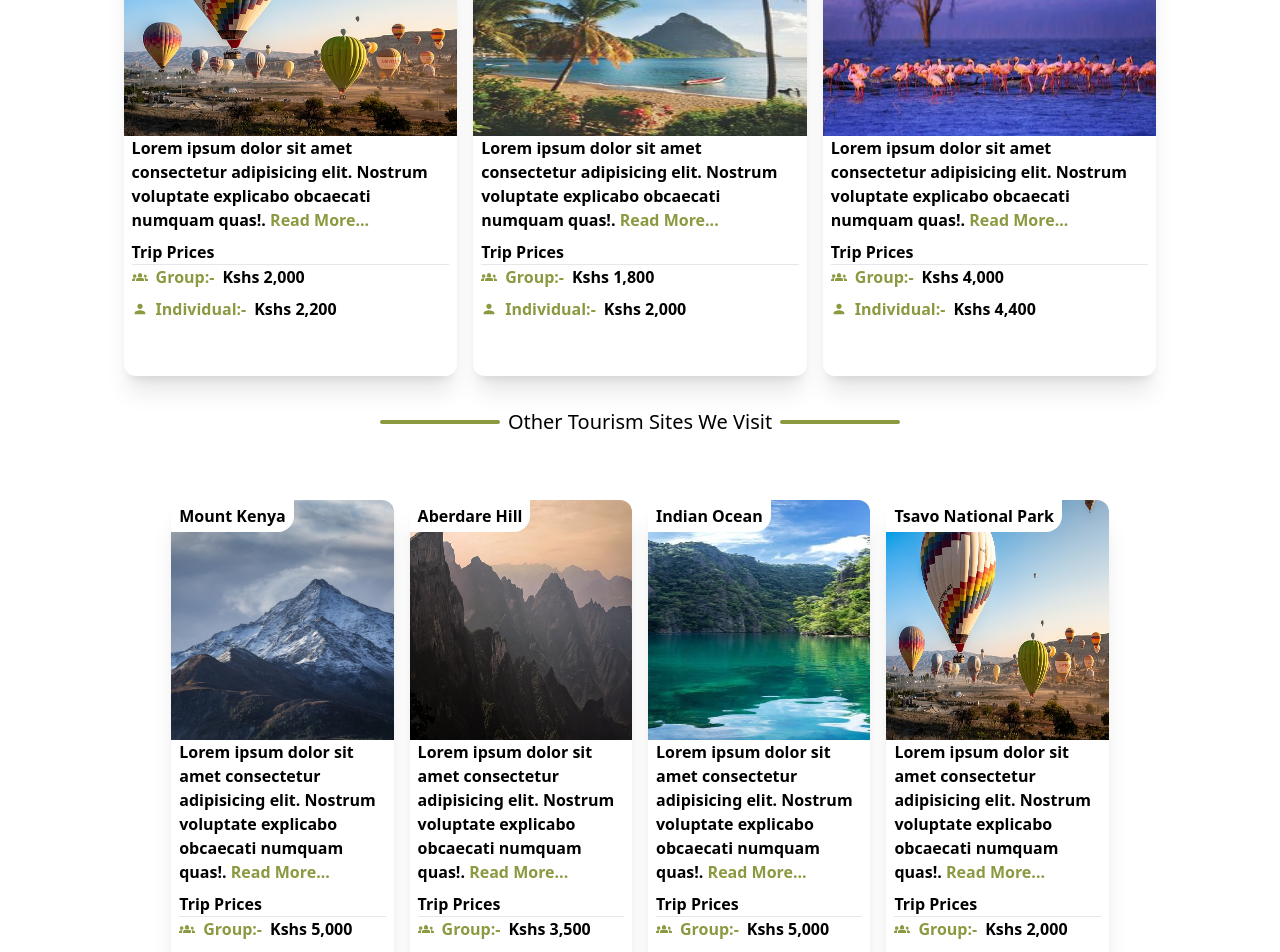
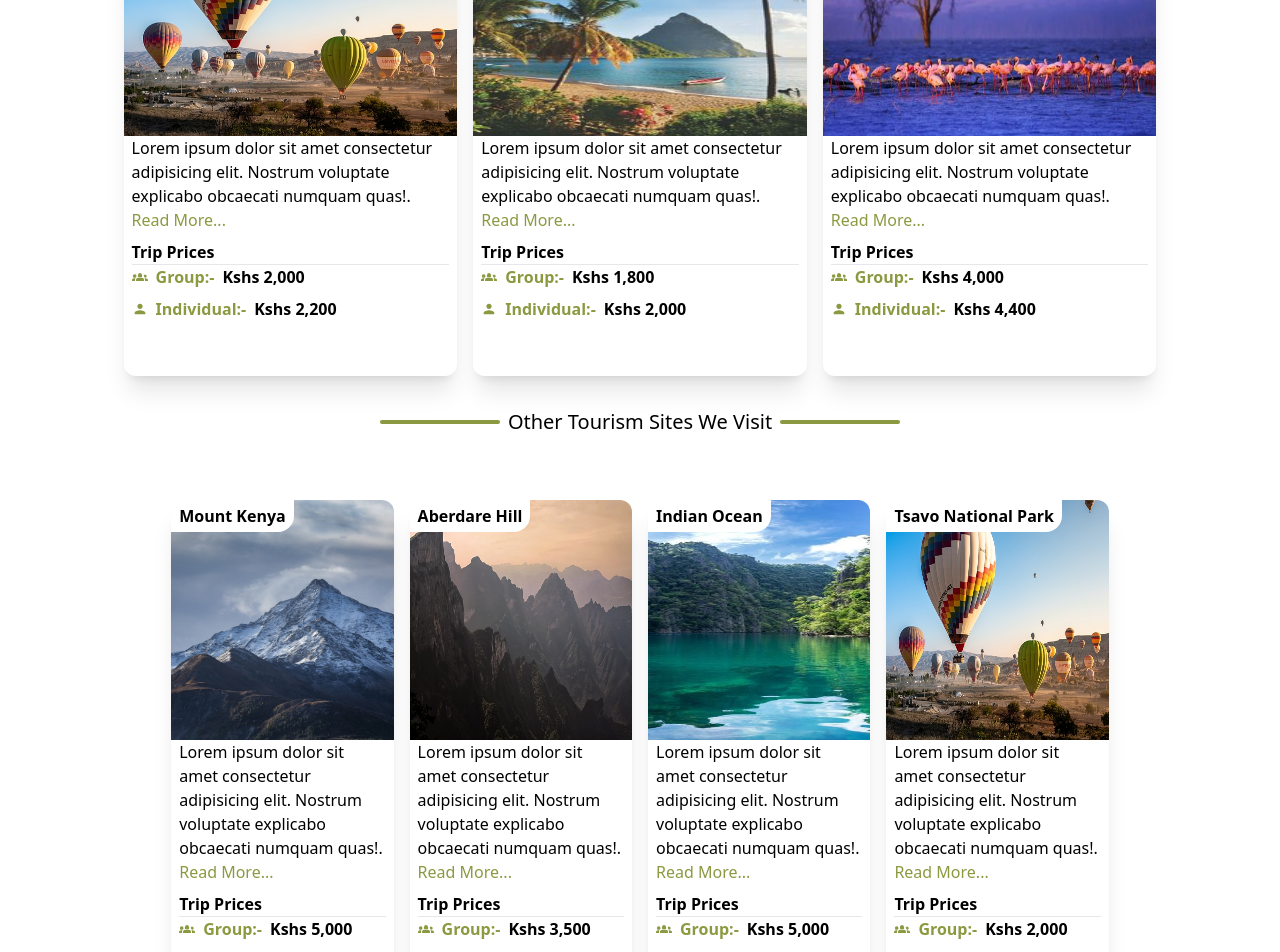
Before and after one commit to JAS-D98/Zaph-Tours-and-Travels-Website-T2-Give-Monthly-Project, a React (Vite) app: page /destination in a window 1280 px wide. Shown: the part 1460-2412 px from the top of the page. Built offline with nearby package versions, Linux system fonts and the light colour scheme.

Commit message:
change font weight in all cards

```diff
--- a/src/components/destinationcard/DestinationCard.jsx
+++ b/src/components/destinationcard/DestinationCard.jsx
@@ -24,7 +24,7 @@ export default function DestinationCard() {
               />
             </div>
             <div className="px-2">
-              <p className="font-semibold">
+              <p>
                 {destination.description}.{" "}
                 <a href="" className="text-green">
                   Read More...
@@ -32,7 +32,7 @@ export default function DestinationCard() {
               </p>
             </div>
             <div className="px-2 mt-2">
-              <p className="font-bold">Trip Prices</p>
+              <p className="font-semibold">Trip Prices</p>
               <hr />
               <div className="flex flex-col items-left text-left justify-start gap-2">
                 <p className="flex items-center gap-2 font-semibold text-left">
--- a/src/components/featurecardbox/Featurecardbox.jsx
+++ b/src/components/featurecardbox/Featurecardbox.jsx
@@ -31,7 +31,7 @@ export default function Featurecardbox() {
             </p>
           </div>
           <div className="px-2 mt-2">
-            <p className="font-bold">Trip Price: {feature.price}</p>
+            <p className="font-semibold">Trip Price: {feature.price}</p>
             <hr />
           </div>
         </div>
--- a/src/components/othersites/OtherSites.jsx
+++ b/src/components/othersites/OtherSites.jsx
@@ -24,7 +24,7 @@ export default function OtherSites() {
               />
             </div>
             <div className="px-2">
-              <p className="font-semibold">
+              <p>
                 {site.description}.{" "}
                 <a href="" className="text-green">
                   Read More...
@@ -32,7 +32,7 @@ export default function OtherSites() {
               </p>
             </div>
             <div className="px-2 mt-2">
-              <p className="font-bold">Trip Prices</p>
+              <p className="font-semibold">Trip Prices</p>
               <hr />
               <div className="flex flex-col items-left text-left justify-start gap-2">
                 <p className="flex items-center gap-2 font-semibold text-left">
--- a/src/components/packages/Packages.jsx
+++ b/src/components/packages/Packages.jsx
@@ -23,7 +23,7 @@ export default function Packages() {
             />
           </div>
           <div className="px-2">
-            <p className="font-semibold">
+            <p>
               {pack.description}.{" "}
               <a href="" className="text-green">
                 Read More...
@@ -31,7 +31,7 @@ export default function Packages() {
             </p>
           </div>
           <div className="px-2 mt-2">
-            <p className="font-bold">Current Price: {pack.price} from <span className='line-through font-normal'>{pack.oldPrice}</span></p>
+            <p className="font-semibold">Current Price: {pack.price} from <span className='line-through font-normal'>{pack.oldPrice}</span></p>
             <hr />
           </div>
         </div>
```
